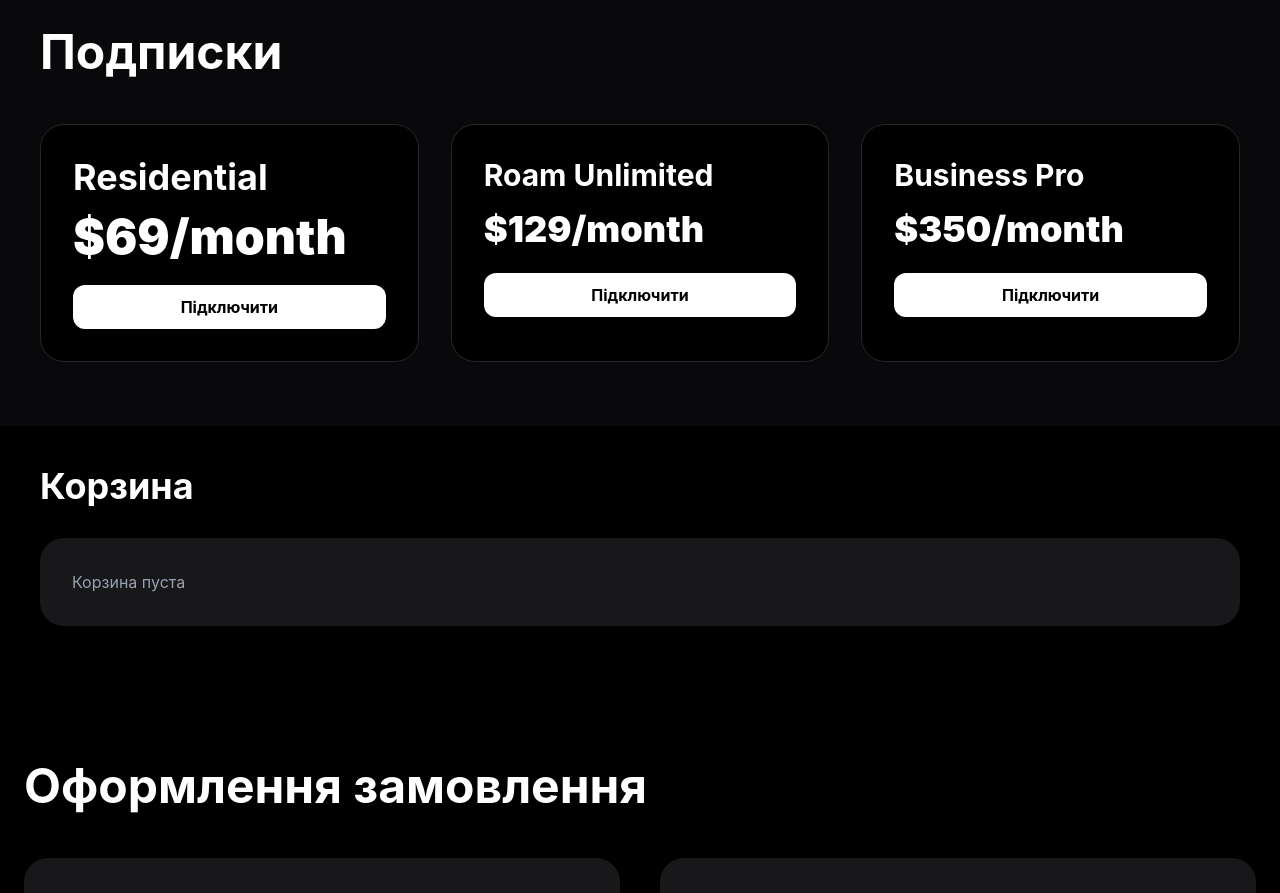
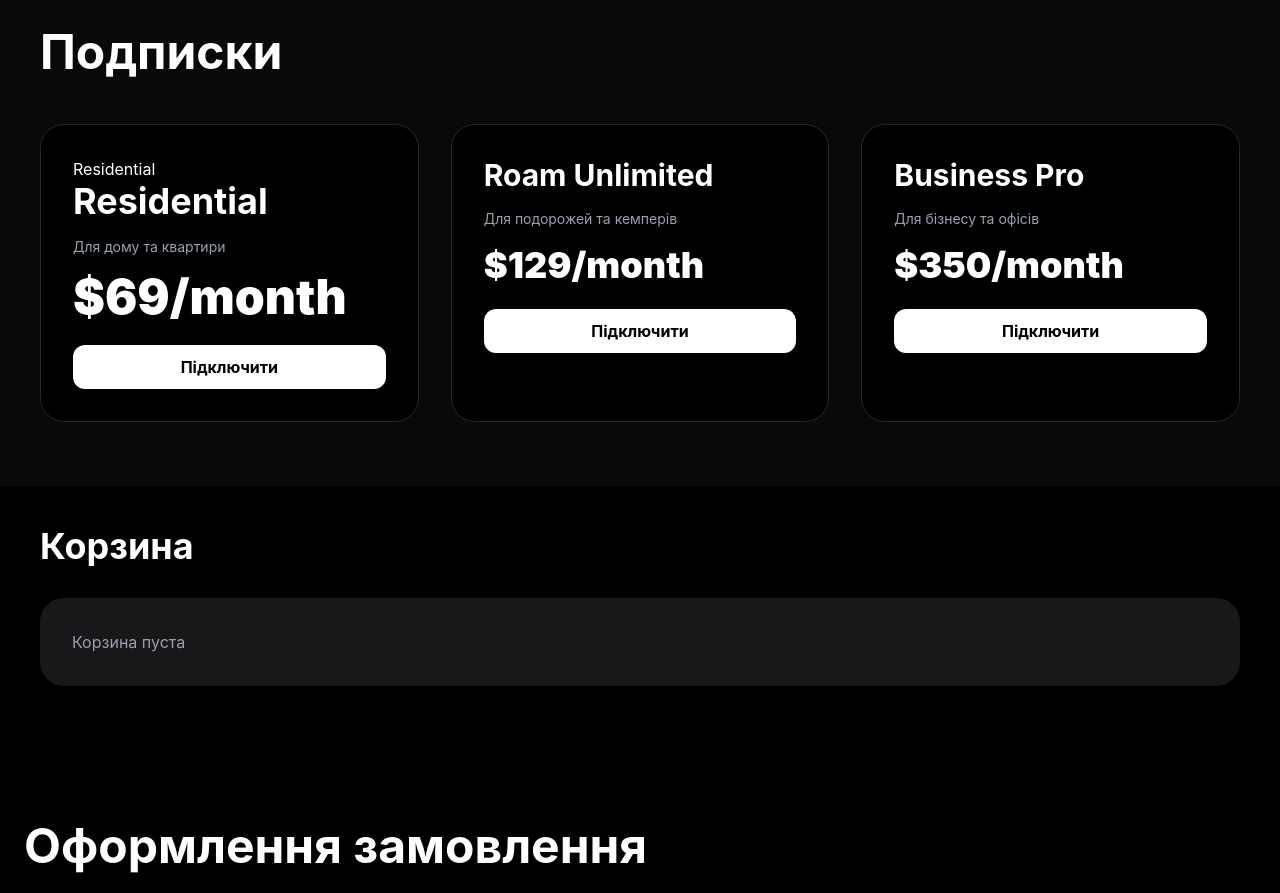
Before and after one commit to PRIYOM69/starlink-store, a React (Vite) app: page / in a window 1280 px wide. Shown: the part 1460-2353 px from the top of the page. Built offline with nearby package versions, Linux system fonts and the light colour scheme.

Commit message:
subscription descriptions

```diff
--- a/src/App.jsx
+++ b/src/App.jsx
@@ -294,14 +294,18 @@ const orderItems = cart
   className="w-full h-40 md:h-auto object-cover rounded-2xl mb-4 hover:scale-105 transition duration-500"
 />
 */}
+                         Residential
             <h3 className="text-2xl md:text-4xl font-bold mb-4">
-              Residential
-            </h3>
+  Residential
+</h3>
 
-            <div className="text-3xl md:text-5xl font-black mb-6">
-              $69/month
-            </div>
+<p className="text-gray-400 text-sm mb-4">
+  Для дому та квартири
+</p>
 
+<div className="text-3xl md:text-5xl font-black mb-6">
+  $69/month
+</div>
             <button
   onClick={() => {
     console.log("residential clicked")
@@ -328,7 +332,9 @@ const orderItems = cart
             <h3 className="text-3xl font-bold mb-4">
               Roam Unlimited
             </h3>
-
+<p className="text-gray-400 text-sm mb-4">
+  Для подорожей та кемперів
+</p>
             <div className="text-4xl font-black mb-6">
               $129/month
             </div>
@@ -359,7 +365,9 @@ const orderItems = cart
             <h3 className="text-3xl font-bold mb-4">
               Business Pro
             </h3>
-
+<p className="text-gray-400 text-sm mb-4">
+  Для бізнесу та офісів
+</p>
             <div className="text-4xl font-black mb-6">
               $350/month
             </div>
```
